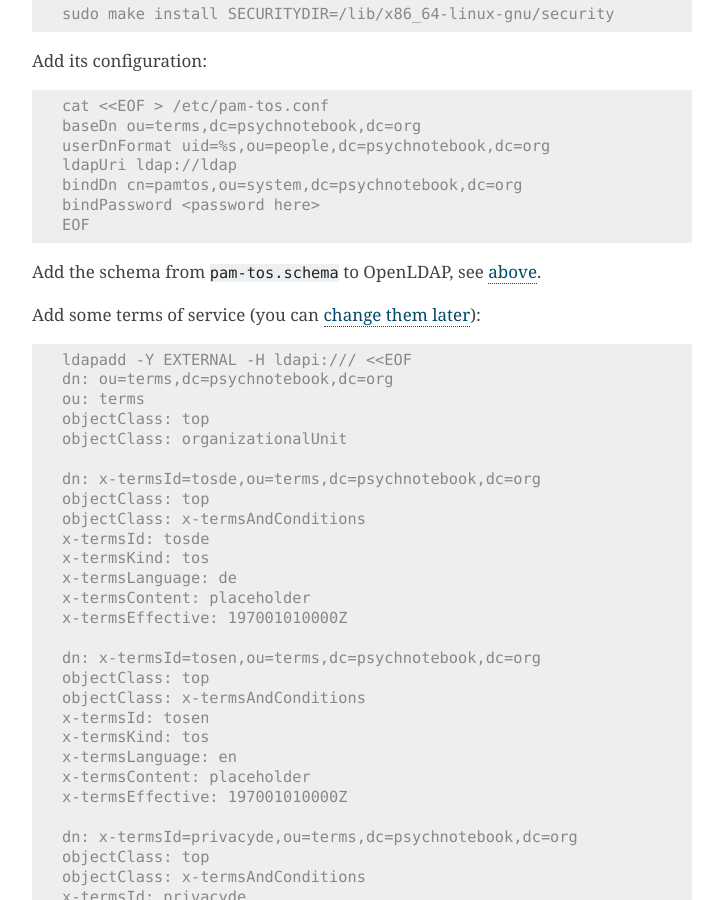
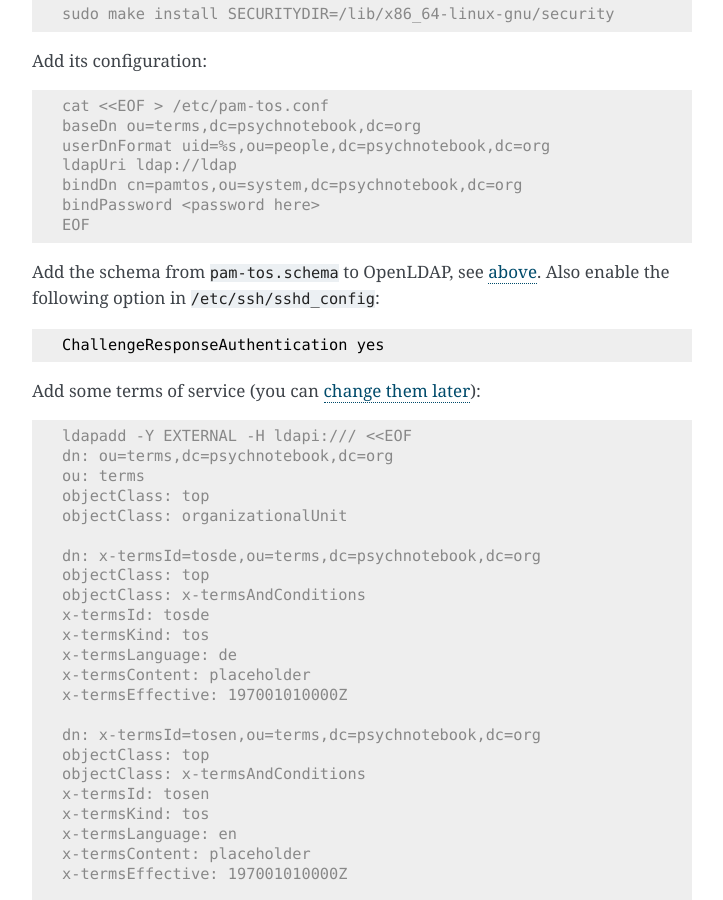
Before and after one commit to leibniz-psychology/psychnotebook-deploy, a Sphinx documentation site: the page built from doc/configuration.rst, in a window 1280 px wide and 900 px high, scrolled down 9499 px. Shown: the whole window, without its empty margins (388-1111 px from the left). Built offline with Sphinx 7.4.7, drawn with Linux system fonts in a browser that asks for light colours.

Commit message:
configuration: Mention the requirements for sshd+pam_tos

```diff
--- a/doc/configuration.rst
+++ b/doc/configuration.rst
@@ -535,7 +535,13 @@ Add its configuration:
 	bindPassword <password here>
 	EOF
 
-Add the schema from :file:`pam-tos.schema` to OpenLDAP, see :ref:`above <install-ldap-schema>`.
+Add the schema from :file:`pam-tos.schema` to OpenLDAP, see :ref:`above
+<install-ldap-schema>`. Also enable the following option in
+:file:`/etc/ssh/sshd_config`:
+
+.. code::
+
+	ChallengeResponseAuthentication yes
 
 Add some terms of service (you can :ref:`change them later <tosupdate>`):
 
```
